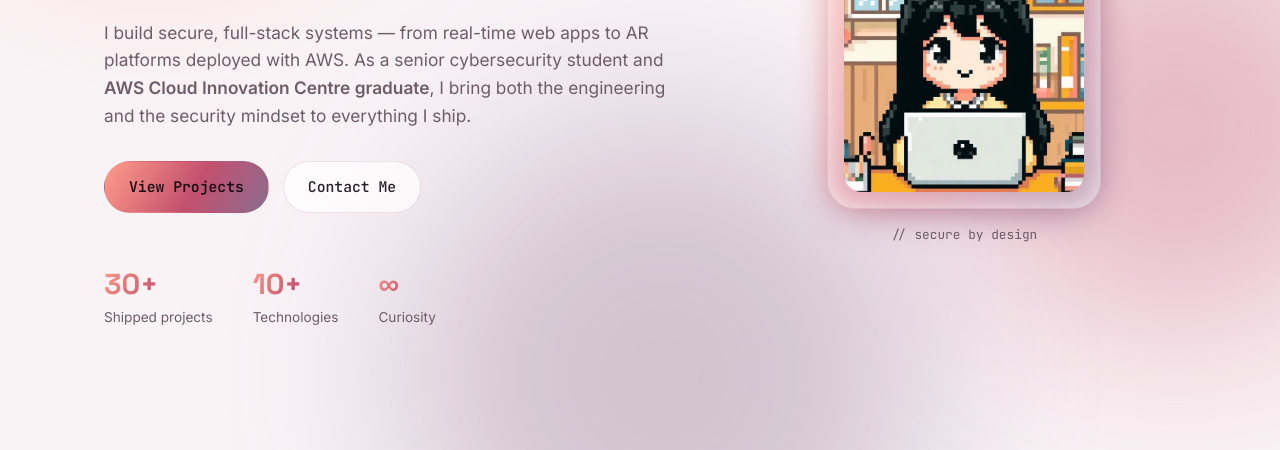
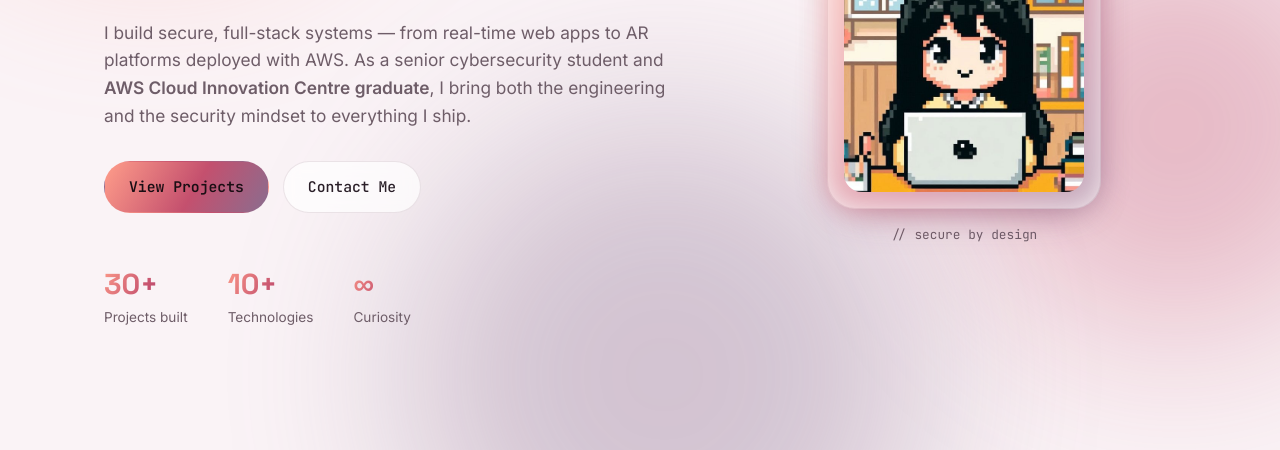
Before and after one commit to aaldaka/aaldaka.github.io, a plain HTML site: page index.html in a window 1280 px wide. Shown: the part 350-800 px from the top of the page. Drawn offline with Linux system fonts and the light colour scheme.

Commit message:
update stats label

```diff
--- a/index.html
+++ b/index.html
@@ -71,7 +71,7 @@
           </div>
 
           <ul class="hero__stats">
-            <li><strong>30+</strong><span>Shipped projects</span></li>
+            <li><strong>30+</strong><span>Projects built</span></li>
             <li><strong>10+</strong><span>Technologies</span></li>
             <li><strong>∞</strong><span>Curiosity</span></li>
           </ul>
```
